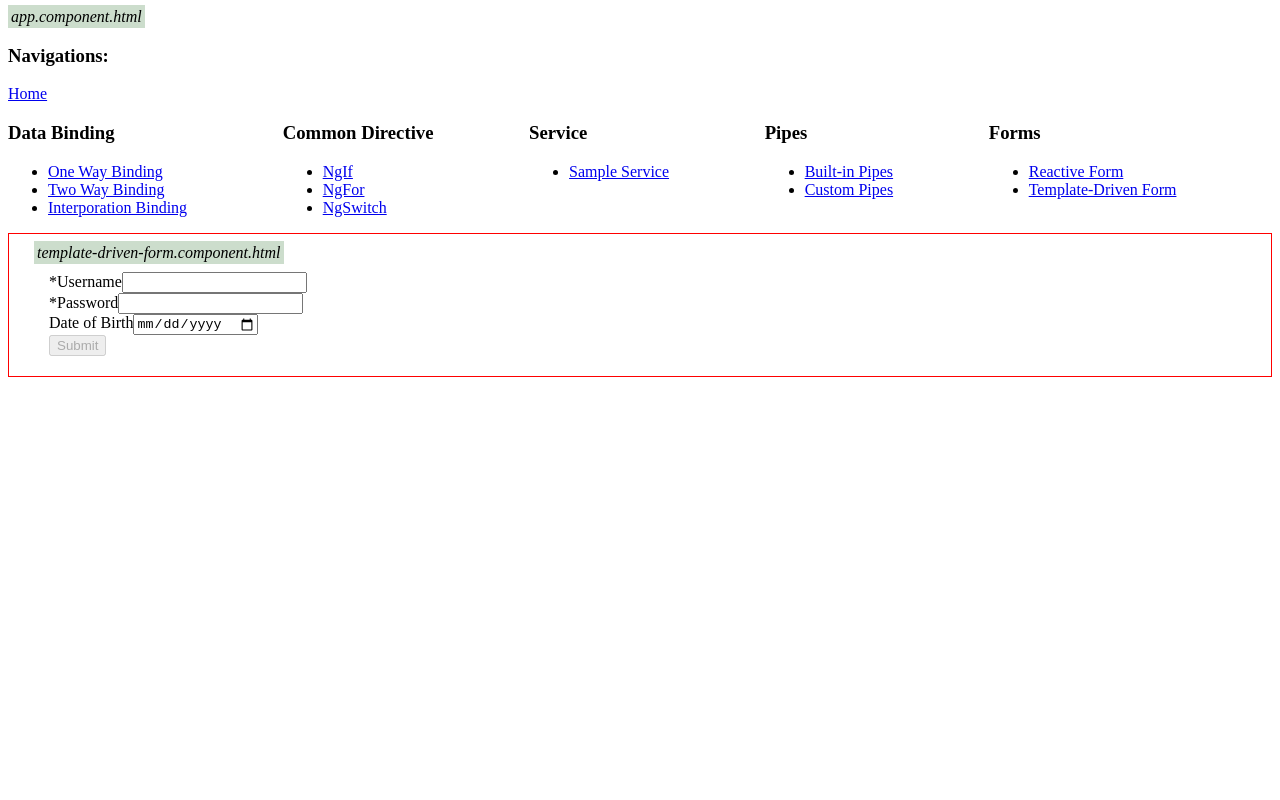
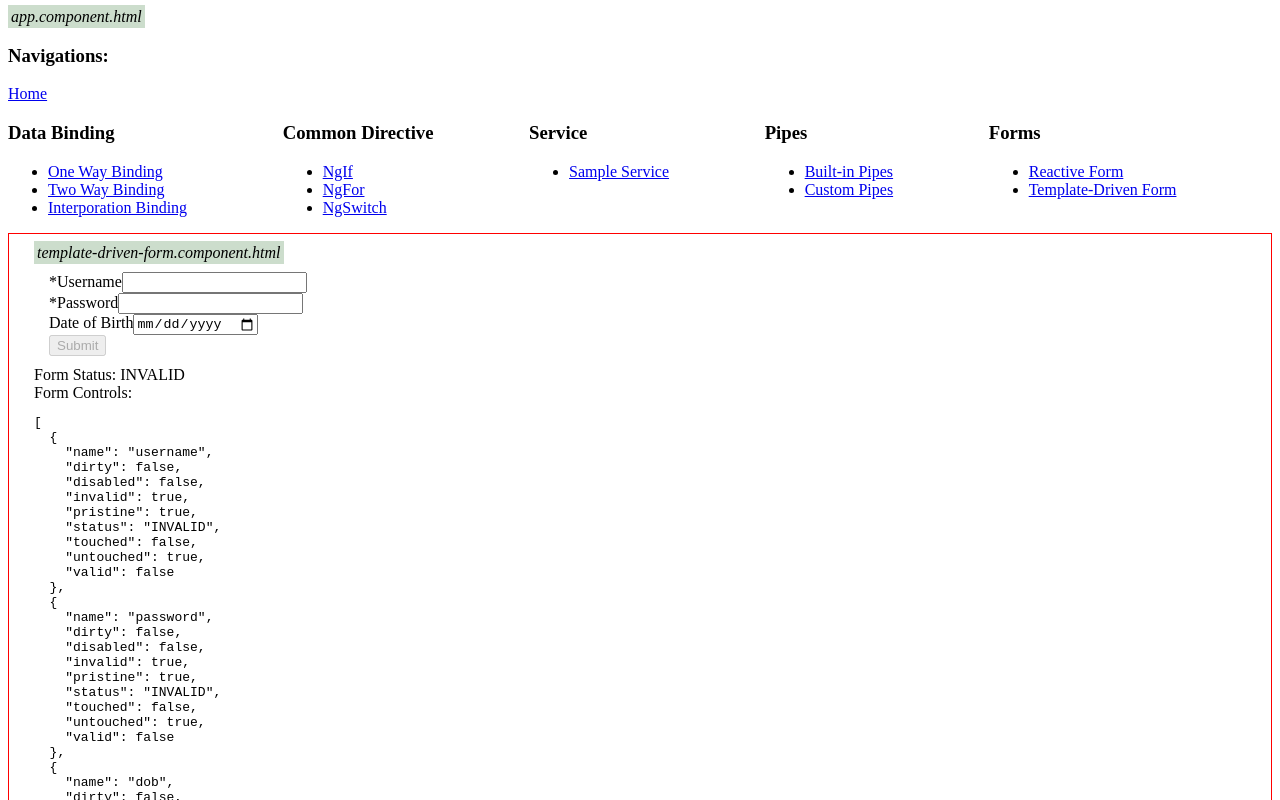
Before and after one commit to zhangen69/my-first-ng-app, an Angular app: page /ng-forms/template-driven in a window 1280 px wide. Shown: the top 800 px of the page. Built offline with nearby package versions, Linux system fonts and the light colour scheme.

Commit message:
tempalte driven form

```diff
--- a/src/app/ng-forms/template-driven-form/template-driven-form.component.html
+++ b/src/app/ng-forms/template-driven-form/template-driven-form.component.html
@@ -1,6 +1,6 @@
 <span class="file-name">template-driven-form.component.html</span>
 
-<form #f="ngForm" (ngSubmit)="onSubmit(f)">
+<form #f="ngForm" (ngSubmit)="onSubmit(f.value)">
   <div class="form-group">
     <label for="username">*Username</label>
     <input type="text" id="username" name="username" [(ngModel)]="user.username" required>
@@ -16,4 +16,5 @@
   <button type="submit" [disabled]="f.invalid">Submit</button>
 </form>
 
-<div *ngIf="!!formValue">Form Value: {{ formValue | json }}</div>
+<div>Form Status: {{ f.status }}</div>
+<div>Form Controls: <pre>{{ getControlsMessage(f) | json }}</pre></div>
--- a/src/app/ng-forms/template-driven-form/template-driven-form.component.ts
+++ b/src/app/ng-forms/template-driven-form/template-driven-form.component.ts
@@ -8,15 +8,40 @@ import { NgForm } from '@angular/forms';
 })
 export class TemplateDrivenFormComponent implements OnInit {
   user: any = {};
-  formValue: any;
-
   constructor() { }
 
   ngOnInit(): void {
   }
 
-  onSubmit(form: NgForm) {
-    this.formValue = form.value;
+  getControlsMessage(form: NgForm) {
+    const controls = form.controls;
+    const controlMessages: any[] = [];
+
+    Object.keys(controls).forEach((key) => {
+      const control = controls[key];
+
+      controlMessages.push({
+        name: key,
+        dirty: control.dirty,
+        disabled: control.disabled,
+        // errors: control.errors,
+        invalid: control.invalid,
+        pristine: control.pristine,
+        status: control.status,
+        touched: control.touched,
+        untouched: control.untouched,
+        valid: control.valid,
+        value: control.value
+      });
+
+    });
+
+    return controlMessages;
+  }
+
+
+  onSubmit(form) {
+    console.log(form);
   }
 
 }
```
